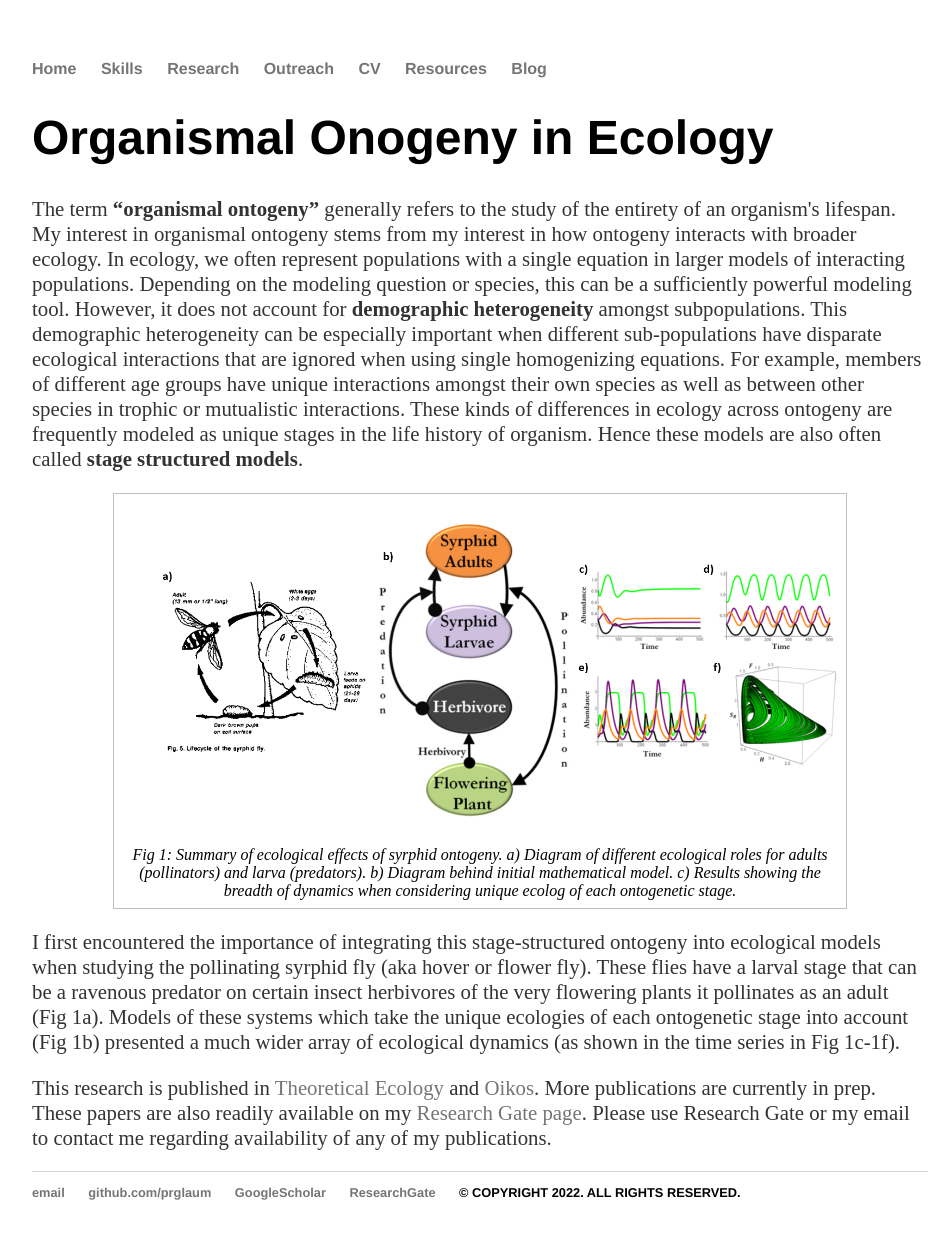
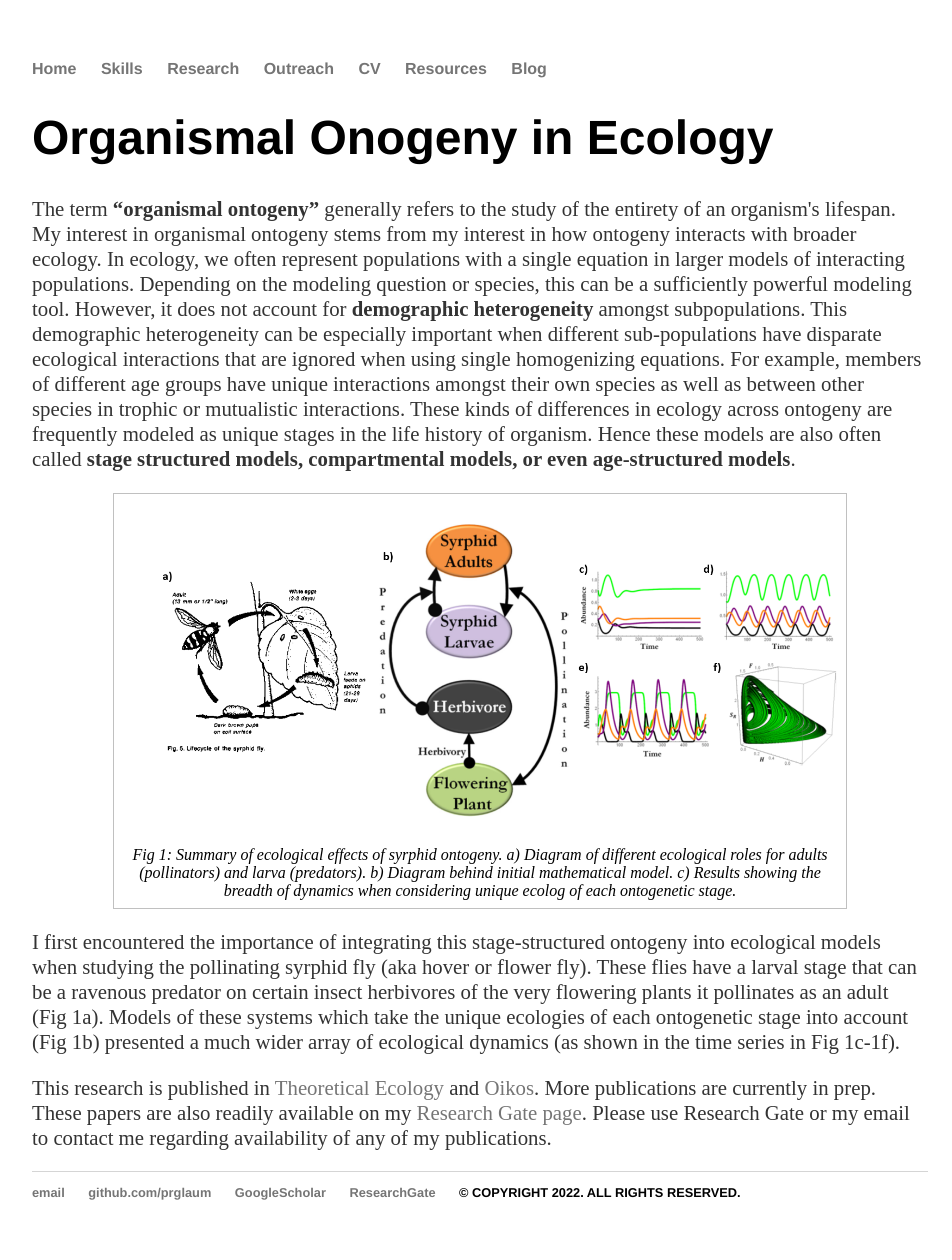
Before and after one commit to prglaum/prglaum.github.io, a Jekyll site: the page built from research/ontogeny/index.html, in a window 1280 px wide. Shown: the whole page, without its empty margins (160-1112 px from the left). Built offline with Jekyll 4.4.1, drawn with Linux system fonts in a browser that asks for light colours.

Commit message:
Update index.html
Added further "compartmental models, or even age-structured models" synonyms for the stage-structured description

```diff
--- a/research/ontogeny/index.html
+++ b/research/ontogeny/index.html
@@ -13,7 +13,7 @@ title: Ontogeny in Ecology
   when using single homogenizing equations.
   For example, members of different age groups have unique interactions amongst their own species as well as between other species in trophic or mutualistic interactions.
   These kinds of differences in ecology across ontogeny are frequently modeled as unique stages in the life history of organism. Hence these models are also often called
-  <b>stage structured models</b>.
+  <b>stage structured models, compartmental models, or even age-structured models</b>.
 </p>
 
 <figure class="div80">
```
